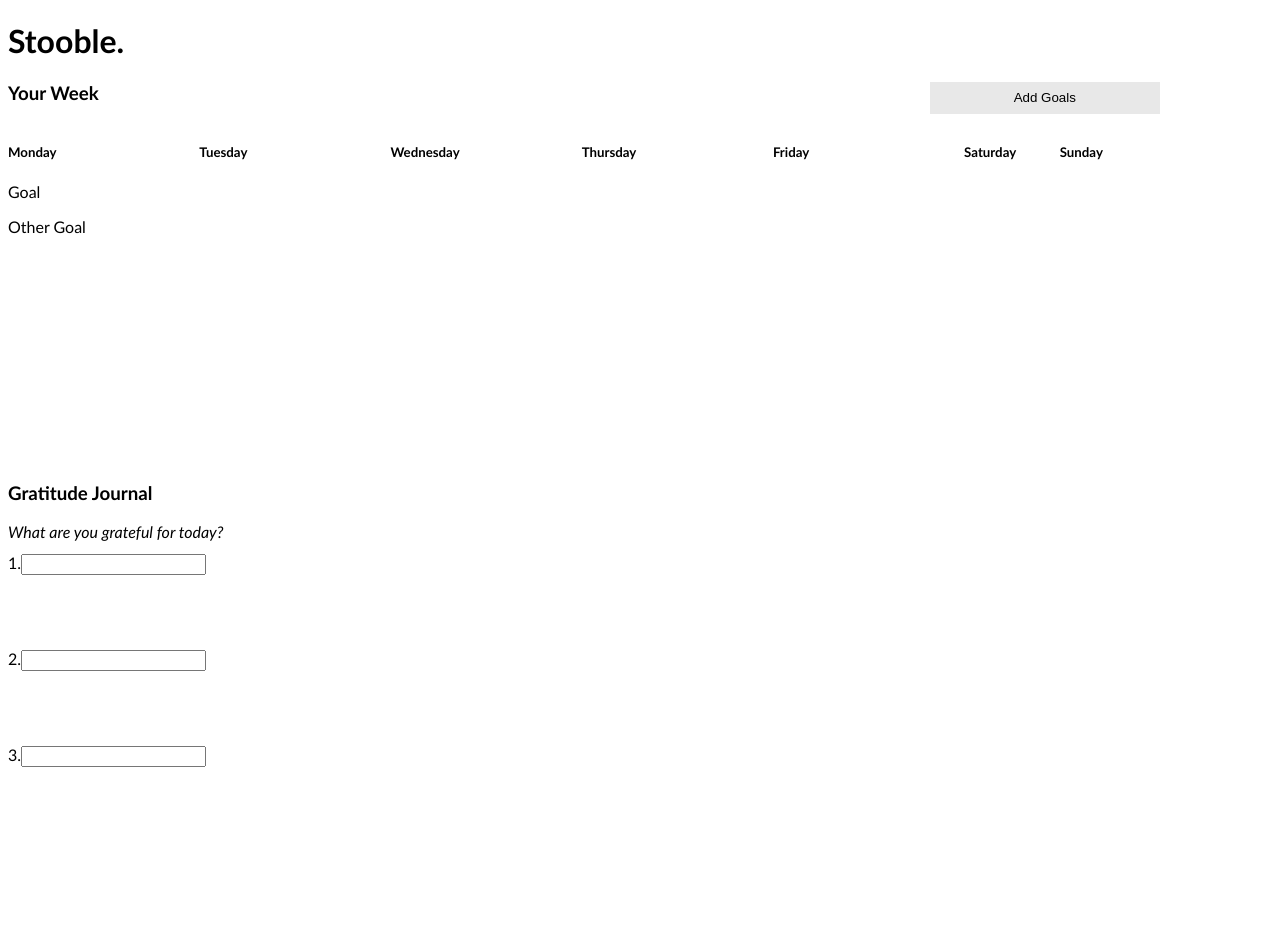
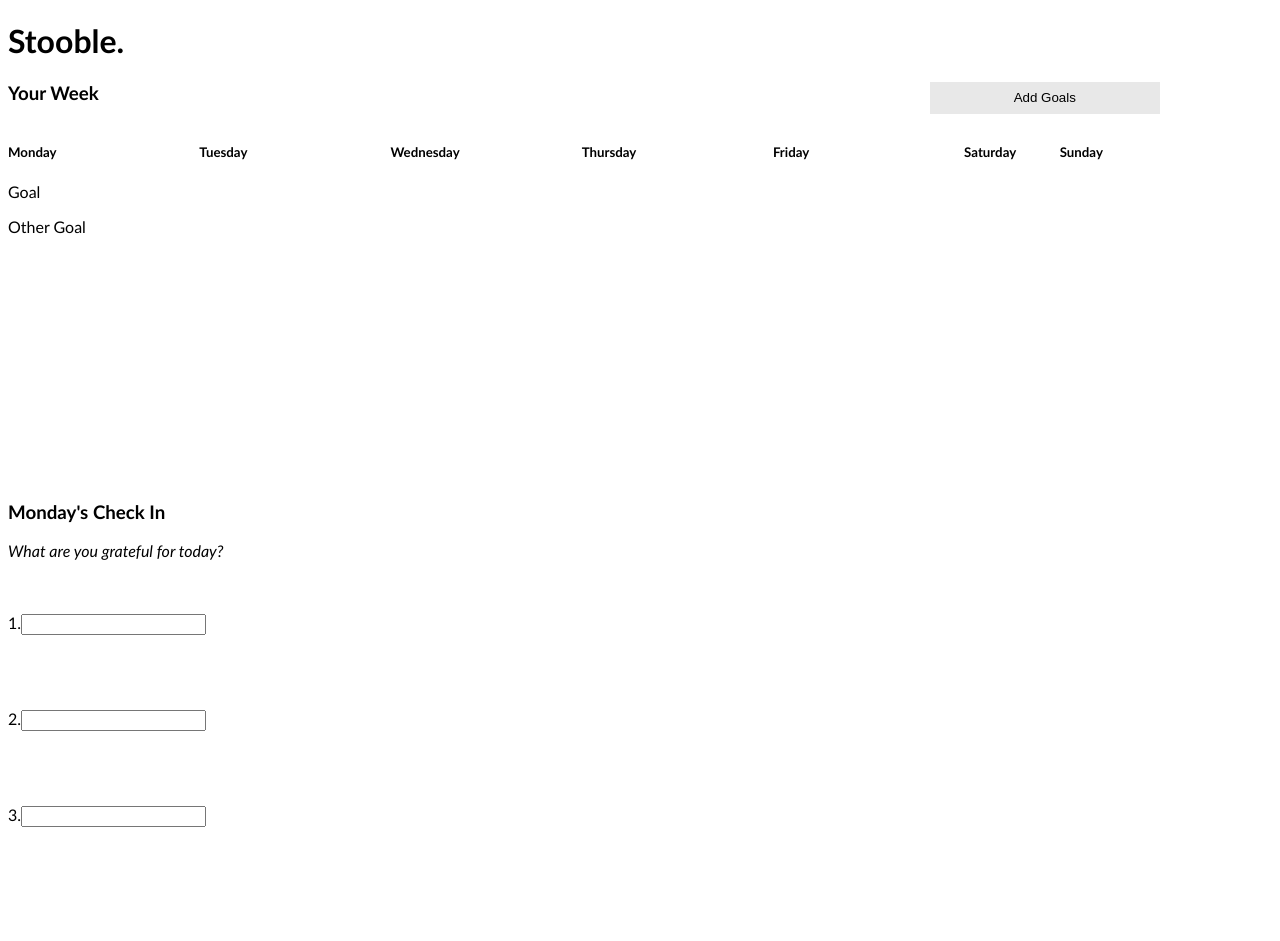
Before and after one commit to imbayard/Stooble, a React app: page / in a window 1280 px wide. Before the commit the page ends 890 px from the top, so only its background shows below. Built offline with nearby package versions, Linux system fonts and the light colour scheme.

Commit message:
Added the daily check in platform and filled with gratitude platform. TODO: Add more features to DCI

```diff
--- /dev/null
+++ b/src/core/DailyCheckIn.js
@@ -0,0 +1,27 @@
+import React, { useState } from 'react';
+
+// Styling
+import './DailyCheckIn.css'
+
+// Components
+import GratitudePlatfrom from './GratitudePlatform'
+
+// Data
+import Days from '../data/days.json'
+
+export default function DailyCheckIn({
+    goals
+}) {
+    return (
+        <div>
+            <h3>{getDayName()}'s Check In</h3>
+            <GratitudePlatfrom />
+        </div>
+    )
+
+    function getDayName() {
+        const d = new Date().getDay()
+        const ind = d == 0 ? 6 : d - 1
+        return Days[ind]
+    }
+}
--- a/src/core/GratitudePlatform.css
+++ b/src/core/GratitudePlatform.css
@@ -2,7 +2,7 @@
     height: 50vh;
     width: 90vw;
     display: grid;
-    grid-template-rows: 10% 5% 80% 5%;
+    grid-template-rows: 15% 80% 5%;
 }
 
 .gratitude-header {
--- a/src/core/GratitudePlatform.js
+++ b/src/core/GratitudePlatform.js
@@ -18,7 +18,6 @@ export default function GratitudePlatform() {
     }
     return (
         <div className='gratitude-platform'>
-            <h3 className='gratitude-header'>Gratitude Journal</h3>
             <p className='gratitude-descriptor'>What are you grateful for today?</p>
             <span className='gratitude-form-wrapper'>
                 {vals.map(val => {
--- a/src/core/WeekOutline.js
+++ b/src/core/WeekOutline.js
@@ -3,6 +3,7 @@ import React, { useState } from 'react';
 // Components
 import DayOutline from './DayOutline';
 import AddGoalModal from './AddGoalModal';
+import DailyCheckIn from './DailyCheckIn';
 
 // Styling
 import './WeekOutline.css';
@@ -39,6 +40,15 @@ export default function WeekOutline() {
 					)
 				})}
 			</span>
+			<DailyCheckIn
+				goals={goalsForDays[getDayIndex()]}
+			/>
 		</div>
 	)
+
+	function getDayIndex() {
+		const d = new Date().getDay()
+		// change to our indexing system (0: Monday, ... 6: Sunday)
+		return d == 0 ? 6 : d-1
+	}
 }
--- a/src/index.js
+++ b/src/index.js
@@ -2,7 +2,6 @@ import ReactDOM from 'react-dom';
 import React from 'react';
 
 // Components
-import GratitudePlatform from "./core/GratitudePlatform";
 import WeekOutline from "./core/WeekOutline";
 
 // Styling
@@ -13,7 +12,6 @@ const App = () => {
         <div className='index-app'>
             <h1>Stooble.</h1>
             <WeekOutline />
-            <GratitudePlatform />
         </div>
         )
 }
```
Also changed, not shown: src/core/DailyCheckIn.css (added).
